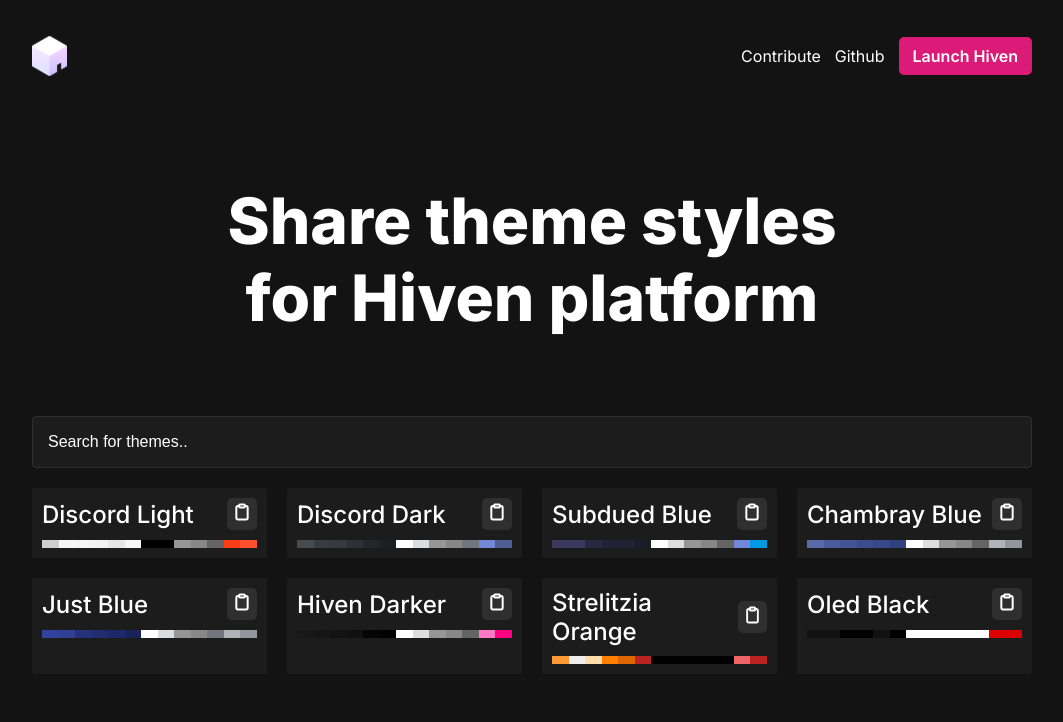
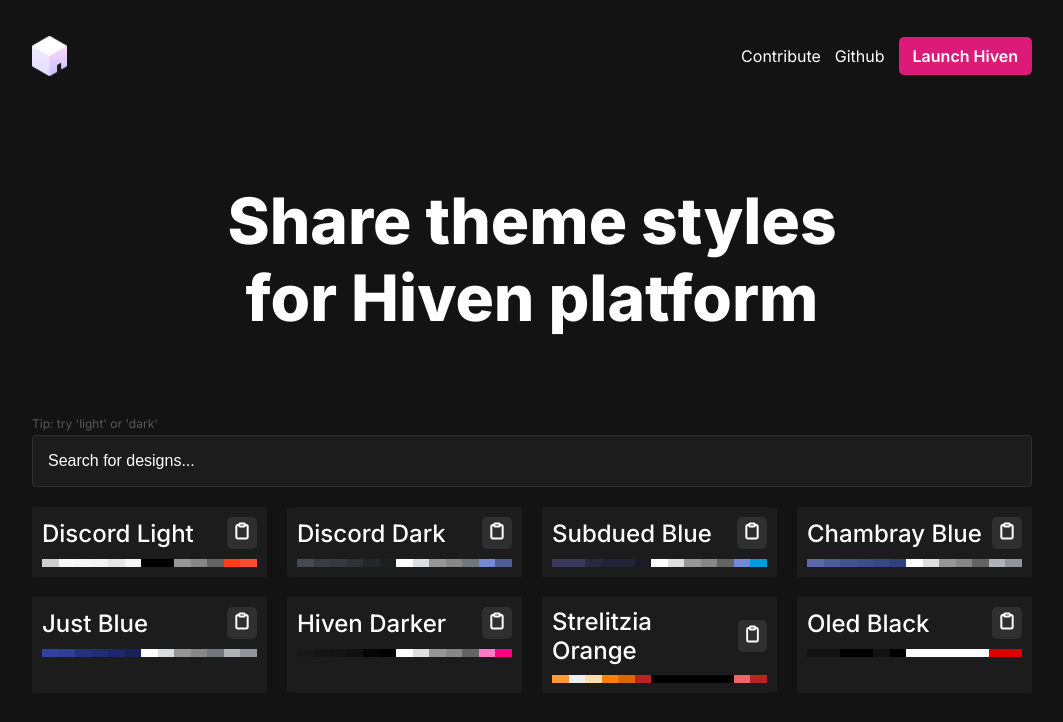
Before and after one commit to ezolla/Hiven-Design, a Next.js app: page / in a window 1280 px wide. Shown: the top 722 px of the page, without its empty margins (108-1171 px from the left). Built offline with nearby package versions, Linux system fonts and the light colour scheme.

Commit message:
Added theme style (brightness) to search

```diff
--- a/pages/index.tsx
+++ b/pages/index.tsx
@@ -5,6 +5,7 @@
 import Navigation from '../components/Navigation'
 import DesignStyle from '../components/DesignStyle'
 import Search from '../components/Search'
+import getBrightness from '../utils/getBrightness'
 
 export default function Home() {
   const { data: designs } = useHivenDesigns()
@@ -14,6 +15,25 @@
   const { state, setState, filtered } = useInputFilter((design, i, s) => {
     const [name, code] = design
     s = s.toLowerCase()
+
+    const decoded = atob(code)
+    console.log(decoded)
+
+    const format = decoded.split(',')
+    console.log(format)
+
+    let clean = format.splice(1)
+    clean = clean.splice(0, 13)
+
+    if ('light'.includes(s)) {
+      const background = clean[3]
+      return getBrightness(background) > 50
+    }
+
+    if ('dark'.includes(s)) {
+      const background = clean[3]
+      return getBrightness(background) < 50
+    }
 
     return (code + name).toLowerCase().includes(s)
   }, entries)
@@ -34,11 +54,12 @@
           <Title>Share theme styles for Hiven platform</Title>
 
           {/* Search */}
+          <SearchTip>Tip: try 'light' or 'dark'</SearchTip>
           <Search
             type='text'
             value={state}
             onChange={(e) => setState(e.target.value)}
-            placeholder={'Search for themes..'}
+            placeholder={'Search for designs...'}
           />
 
           {/* Design Styles */}
@@ -72,3 +93,9 @@
   grid-template-columns: repeat(4, 1fr);
   grid-gap: 20px;
 `
+
+const SearchTip = styled.p`
+  color: #585858;
+  font-size: 12px;
+  margin: 0 0 4px 0;
+`
--- /dev/null
+++ b/utils/getBrightness.ts
@@ -0,0 +1,10 @@
+export default function getBrightness(color: string): number {
+  const rgb = parseInt(color.substring(1), 16)
+  const r = (rgb >> 16) & 0xff
+  const g = (rgb >> 8) & 0xff
+  const b = (rgb >> 0) & 0xff
+
+  const luma = 0.2126 * r + 0.7152 * g + 0.0722 * b // per ITU-R BT.709
+
+  return luma
+}
```
